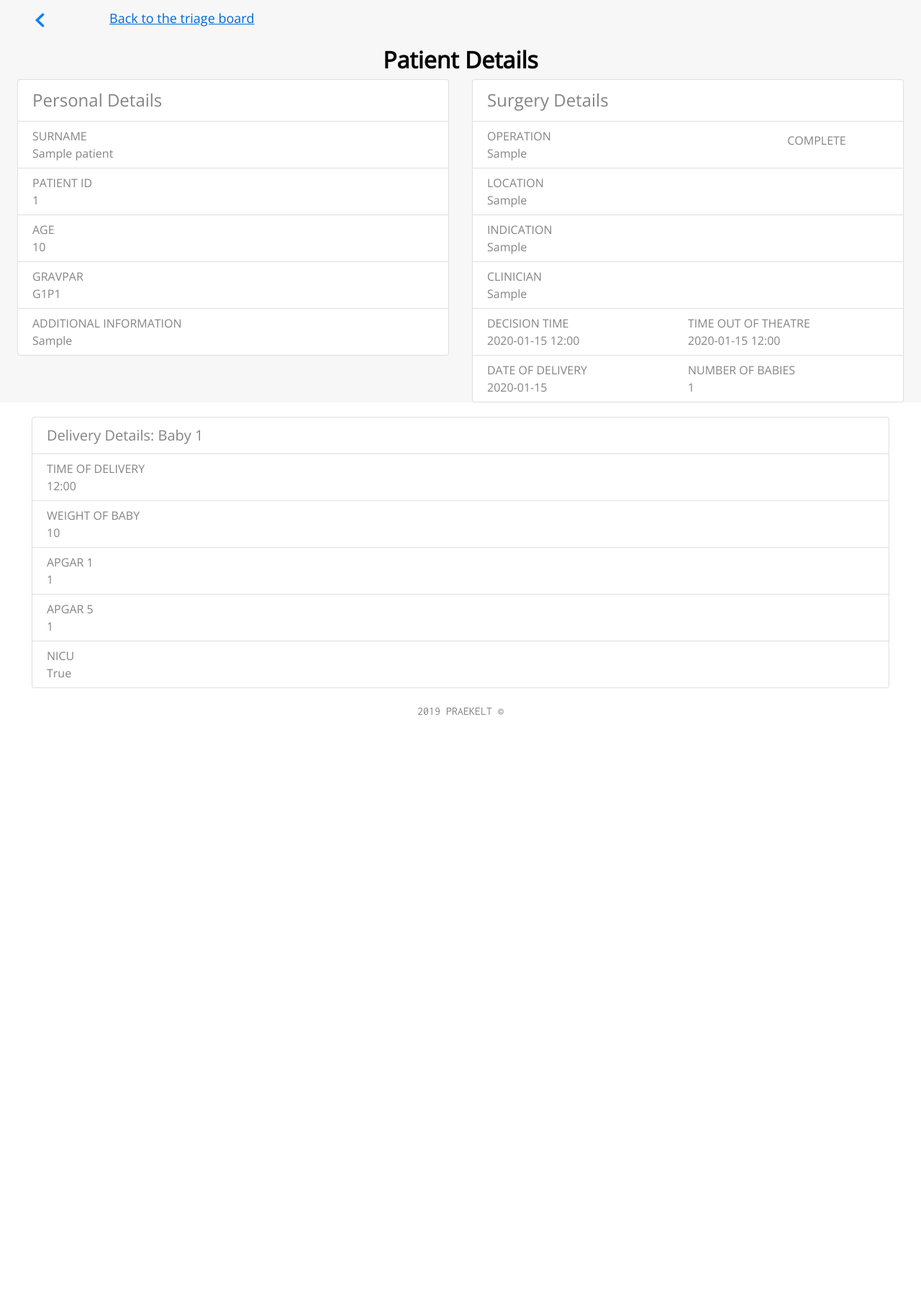
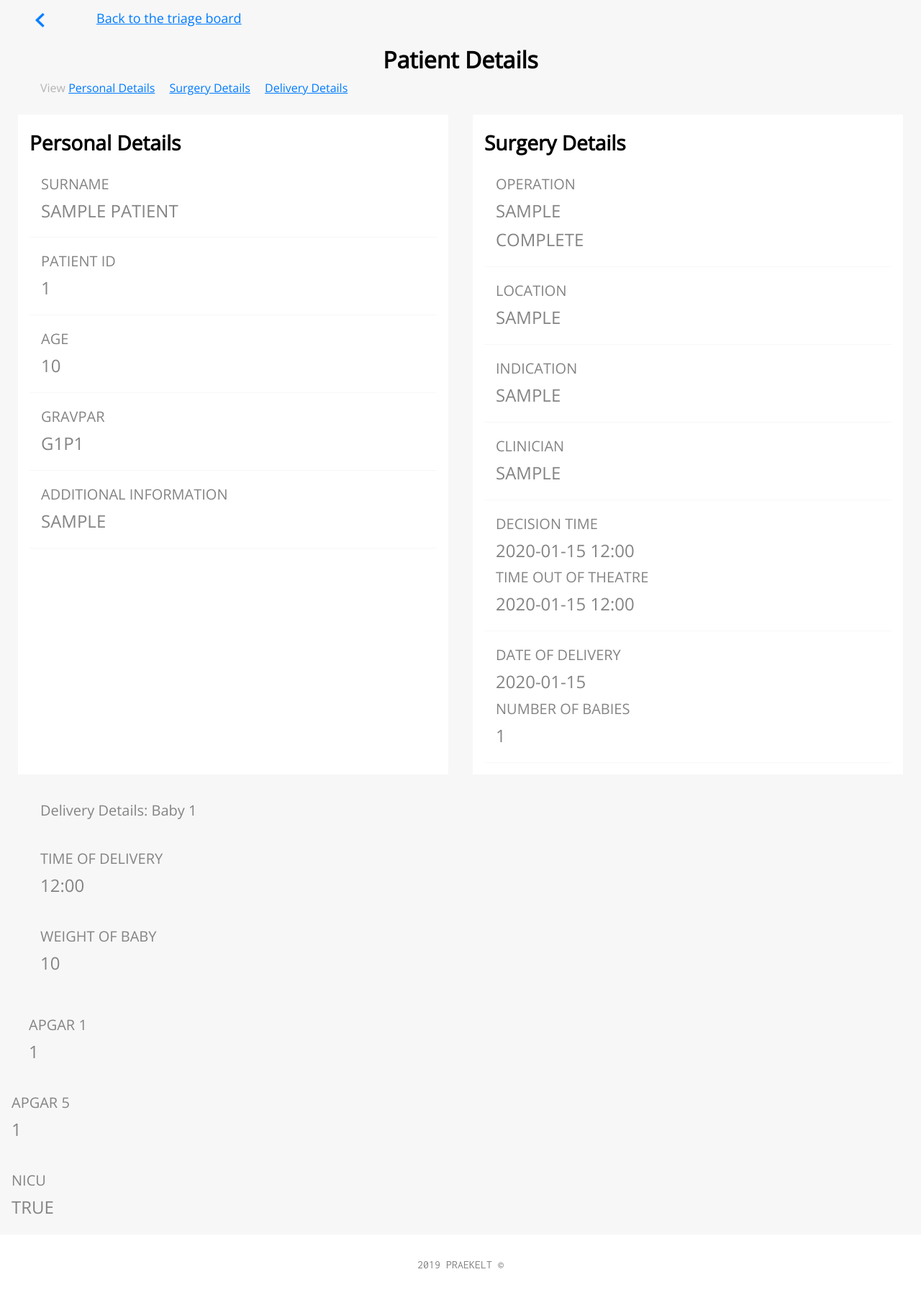
Before and after one commit to praekeltfoundation/Momkhulu, a Django app: page /patient/1 in a window 1280 px wide. Shown: the part 80-1879 px from the top of the page at 72% size. Before the commit the page ends 1074 px from the top, so only its background shows below. Run offline with Django 3.2, Linux system fonts and the light colour scheme; a user stored in the database is signed in; tables that the repository leaves empty hold one stand-in row (values such as "Sample post"); some libraries are stand-ins or nearby versions.

Commit message:
update patient page markup cleanup

```diff
--- a/cspatients/static/styles/modules/headings.scss
+++ b/cspatients/static/styles/modules/headings.scss
@@ -31,6 +31,10 @@
       padding: 1em 30%;
     }
   }
+  &__label {
+    color: $color_gray;
+    display: inline-block;
+  }
 }
 
 
--- a/cspatients/templates/cspatients/patient.html
+++ b/cspatients/templates/cspatients/patient.html
@@ -4,126 +4,124 @@
 <div class="patient-board">
   <a href="{% url 'cspatient_view' %}" class="call-to-action__nav call-to-action__nav--back">Back to the triage board</a>
   <h2 class="heading heading__hero">Patient Details</h2>
+  <div class="patient-nav">
+    <p class="heading heading__label">View</p>
+    <ul class="patient-nav-list">
+
+      <li class="patient-nav-list__item"><a href="#patient_personal_details">Personal Details</a></li>
+      <li class="patient-nav-list__item"><a href="#patient_surgery_details">Surgery Details</a></li>
+      <li class="patient-nav-list__item"><a href="#patient_delivery_details">Delivery Details</a></li>
+    </ul>
+  </div>
   {% if patiententry %}
     <div class="patient-board--wrapper">
-      <div class="patient-board__personal">
-        <ul class="list-group">
-          <li class="list-group-item py-2">
-            <h4>Personal Details</h4>
+      <div id="patient_personal_details" class="patient-board__personal">
+        <h4 class="heading heading__title">Personal Details</h4>
+        <ul class="patient-list">
+          <li class="patient-list__item">
+            <h5 class="patient-list__label">Surname</h5>
+            <h4 class="patient-list__entry">{{ patiententry.patient.name }}</h4>
           </li>
-          <li class="list-group-item py-2">
-            SURNAME <br/>
-            <div>{{ patiententry.patient.name }}</div>
+          <li class="patient-list__item">
+            <h5 class="patient-list__label">Patient ID</h5>
+            <h4 class="patient-list__entry">{{ patiententry.patient.patient_id }}</h4>
           </li>
-          <li class="list-group-item py-2">
-            PATIENT ID <br/>
-            <div>{{ patiententry.patient.patient_id }}</div>
+          <li class="patient-list__item">
+            <h5 class="patient-list__label">Age</h5>
+            <h4 class="patient-list__entry">{{ patiententry.patient.age }}</h4>
           </li>
-          <li class="list-group-item py-2">
-            AGE <br/>
-            <div>{{ patiententry.patient.age }}</div>
+          <li class="patient-list__item">
+            <h5 class="patient-list__label">Gravpar</h5>
+            <h4 class="patient-list__entry">{{ patiententry.gravpar|default_if_none:"-" }}</h4>
           </li>
-          <li class="list-group-item py-2">
-            GRAVPAR <br/>
-            <div>{{ patiententry.gravpar|default_if_none:"-" }}</div>
-          </li>
-          <li class="list-group-item py-2">
-            ADDITIONAL INFORMATION <br/>
-            <div>{{ patiententry.outstanding_data|default_if_none:"-" }}</div>
+          <li class="patient-list__item">
+            <h5 class="patient-list__label">Additional information</h5>
+            <h4 class="patient-list__entry">{{ patiententry.outstanding_data|default_if_none:"-" }}</h4>
           </li>
         </ul>
       </div>
-      <div class="patient-board__surgery">
-        <ul class="list-group">
-            <li class="list-group-item py-2">
-                <h4>Surgery Details</h4>
-            </li>
-            <li class="list-group-item py-2">
-                <div style="float: left">
-                    OPERATION <br/>
-                    <div>{{ patiententry.operation }}</div>
-                </div>
+      <div id="patient_surgery_details" class="patient-board__surgery">
+        <h4 class="heading heading__title">Surgery Details</h4>
+        <ul class="patient-list">
+          <li class="patient-list__item">
+            <h5 class="patient-list__label">Operation</h5>
+            <h4 class="patient-list__entry">{{ patiententry.operation }}</h4>
             {% if patiententry.completion_time %}
-                    <div class="urgency urgency-0" style="padding: 6px;text-align: center;width: 200px; float: right">COMPLETE</div>
+              <h4 class="patient-list__entry urgency urgency-0">Complete</h4>
             {% else %}
-                    <div class="urgency urgency-{{ patiententry.urgency }}" style="padding: 6px;text-align: center;width: 200px; float: right">{{patiententry.get_urgency_display}}</div>
+              <h4 class="patient-list__entry urgency urgency-{{ patiententry.urgency }}">
+                {{patiententry.get_urgency_display}}
+              </h4>
             {% endif %}
           </li>
-            <li class="list-group-item py-2">
-                LOCATION <br/>
-                <div>{{ patiententry.location|default_if_none:"-" }}</div>
+          <li class="patient-list__item">
+            <h5 class="patient-list__label">Location</h5>
+            <h4 class="patient-list__entry">{{ patiententry.location|default_if_none:"-" }}</h4>
           </li>
-            <li class="list-group-item py-2">
-                INDICATION <br/>
-                <div>{{ patiententry.indication|default_if_none:"-" }}</div>
+          <li class="patient-list__item">
+            <h5 class="patient-list__label">Indication</h5>
+            <h4 class="patient-list__entry">{{ patiententry.indication|default_if_none:"-" }}</h4>
           </li>
-            <li class="list-group-item py-2">
-                CLINICIAN <br/>
-                <div>{{ patiententry.clinician|default_if_none:"-" }}</div>
+          <li class="patient-list__item">
+            <h5 class="patient-list__label">Clinician</h5>
+            <h4 class="patient-list__entry">{{ patiententry.clinician|default_if_none:"-" }}</h4>
           </li>
-            <li class="list-group-item py-2">
-                <div style="width: 50%;float: left;">
-                    DECISION TIME <br/>
-                    <div>{{ patiententry.decision_time|date:"Y-m-d H:i" }}</div>
-                </div>
-                <div style="width: 50%;float: left;">
-                    TIME OUT OF THEATRE <br/>
-                    <div>{{ patiententry.completion_time|date:"Y-m-d H:i" }}</div>
-                </div>
+          <li class="patient-list__item">
+            <h5 class="patient-list__label">Decision time</h5>
+            <h4 class="patient-list__entry">{{ patiententry.decision_time|date:"Y-m-d H:i" }}</h4>
+
+            <h5 class="patient-list__label">Time out of theatre</h5>
+            <h4 class="patient-list__entry">{{ patiententry.completion_time|date:"Y-m-d H:i" }}</h4>
           </li>
-            <li class="list-group-item py-2">
-                <div style="width: 50%;float: left;">
-                    DATE OF DELIVERY <br/>
-                    <div>
+          <li class="patient-list__item">
+            <h5 class="patient-list__label">Date of delivery</h5>
+            <h4 class="patient-list__entry">
               {% for baby in patiententry.entry_babies.all|slice:":1" %}
-                        {{ baby.delivery_time|date:"Y-m-d" }}
+                <span>{{ baby.delivery_time|date:"Y-m-d" }}</span>
               {% endfor %}
-                    </div>
-                </div>
-                <div style="width: 50%;float: left;">
-                    NUMBER OF BABIES <br/>
-                    <div>{{ patiententry.foetus|default_if_none:"-" }}</div>
-                </div>
+            </h4>
+
+            <h5 class="patient-list__label">Number of babies <br/>
+            <h4 class="patient-list__entry">{{ patiententry.foetus|default_if_none:"-" }}  </h4>
           </li>
         </ul>
       </div>
     </div>
-
-    <div style="width: 100%; float: left;padding: 20px;">
+    <div id="patient_delivery_details" class="patient-board__delivery">
       {% for baby in patiententry.entry_babies.all %}
-            <ul class="list-group">
-                <li class="list-group-item py-2">
+      <div class="patient-board__delivery-list">
+        <ul class="patient-list">
+            <li class="patient-list__item">
                 <h5>Delivery Details: Baby {{ baby.baby_number }}</h5>
             </li>
-                <li class="list-group-item py-2">
-                    TIME OF DELIVERY <br/>
-                    <div>{{ baby.delivery_time|time:"H:i" }}</div>
+            <li class="patient-list__item">
+                <h5 class="patient-list__label">TIME OF DELIVERY <br/>
+                <h4 class="patient-list__entry">{{ baby.delivery_time|time:"H:i" }}</div>
             </li>
-                <li class="list-group-item py-2">
-                    WEIGHT OF BABY <br/>
-                    <div>{{ baby.baby_weight_grams }}</div>
+            <li class="patient-list__item">
+                <h5 class="patient-list__label">WEIGHT OF BABY <br/>
+                <h4 class="patient-list__entry">{{ baby.baby_weight_grams }}</div>
             </li>
-                <li class="list-group-item py-2">
-                    APGAR 1 <br/>
-                    <div>{{ baby.apgar_1 }}</div>
+            <li class="patient-list__item">
+                <h5 class="patient-list__label">APGAR 1 <br/>
+                <h4 class="patient-list__entry">{{ baby.apgar_1 }}</div>
             </li>
-                <li class="list-group-item py-2">
-                    APGAR 5 <br/>
-                    <div>{{ baby.apgar_5 }}</div>
+            <li class="patient-list__item">
+                <h5 class="patient-list__label">APGAR 5 <br/>
+                <h4 class="patient-list__entry">{{ baby.apgar_5 }}</div>
             </li>
-                <li class="list-group-item py-2">
-                    NICU <br/>
-                    <div>{{ baby.nicu }}</div>
+            <li class="patient-list__item">
+                <h5 class="patient-list__label">NICU <br/>
+                <h4 class="patient-list__entry">{{ baby.nicu }}</div>
             </li>
         </ul>
         {% endfor %}
       </div>
     </div>
   {% else %}
-    <div style="text-align: center;width: 100%;">
-        <p>Sorry. No such patient was found.</p>
+    <div style="patient-board__no-results">
+      <h4 class="heading heading__title">Sorry. No such patient was found.</h4>
     </div>
   {% endif %}
 </div>
-
 {% endblock %}
```
Also changed, not shown: cspatients/static/styles/modules/call-to-action.scss (+7 -4 lines), cspatients/static/styles/modules/patient-board.scss (+19 -3 lines), cspatients/static/styles/modules/patient-list.scss (added, +15 -0 lines), cspatients/static/styles/modules/patient-nav.scss (added, +17 -0 lines), cspatients/static/main.css, 1 other file. Lines whose indentation alone changed are shown as unchanged.
